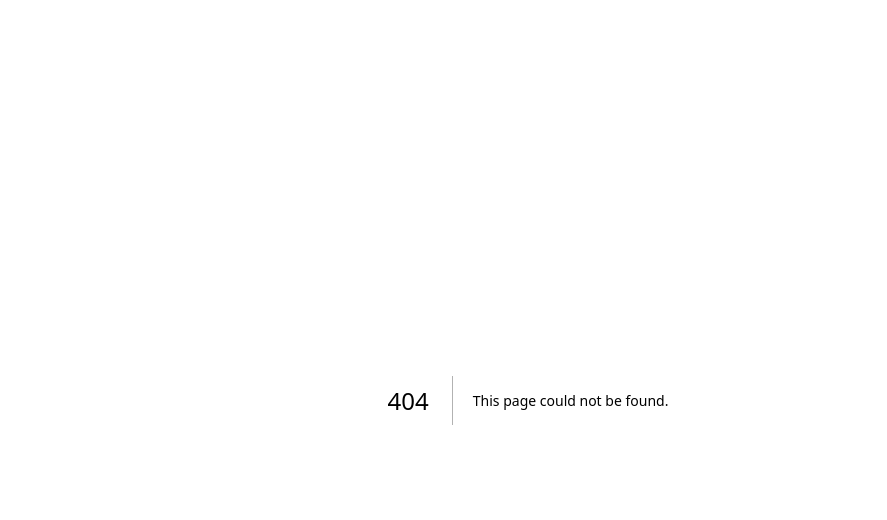
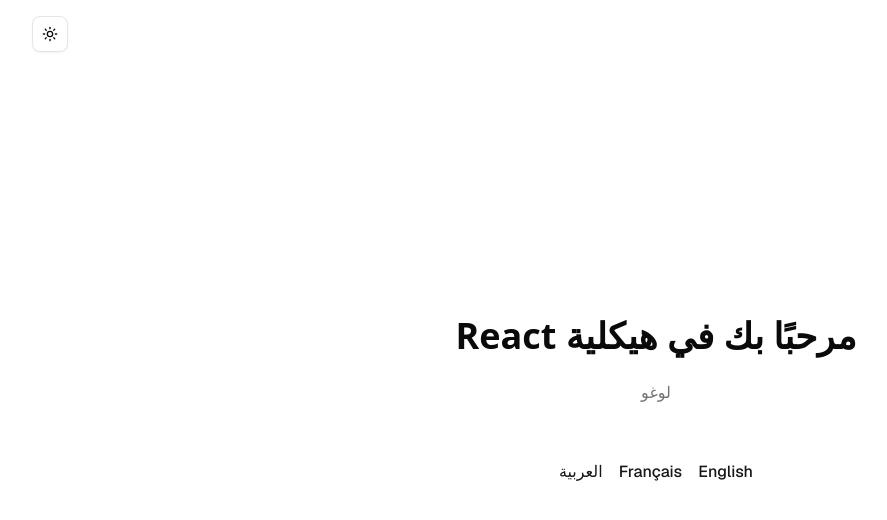
Before and after one commit to ronakkitpathsolutions/next-architecture, a Next.js app: page /ar in a window 1280 px wide. Before the commit this address had no page. Shown: the top 520 px of the page, without its empty margins (112-999 px from the left). Built offline with nearby package versions, Linux system fonts and the light colour scheme.

Commit message:
docs: update README and setup features
- Update README with new architecture details and stack
- Add dark mode and next-themes provider
- Setup next-intl SSR configuration with RTL detection
- Load locational JSON dictionaries directly from public/locales
- Fix strict type issues in routing configs

```diff
--- /dev/null
+++ b/app/[locale]/layout.tsx
@@ -0,0 +1,63 @@
+import type { Metadata } from 'next';
+import { Geist, Geist_Mono } from 'next/font/google';
+import '@/styles/index.css';
+import { NextIntlClientProvider } from 'next-intl';
+import { getMessages } from 'next-intl/server';
+import { notFound } from 'next/navigation';
+import { routing } from '@/i18n/routing';
+import { ThemeProvider } from '@/components/theme-provider';
+
+const geistSans = Geist({
+  variable: '--font-geist-sans',
+  subsets: ['latin'],
+});
+
+const geistMono = Geist_Mono({
+  variable: '--font-geist-mono',
+  subsets: ['latin'],
+});
+
+export const metadata: Metadata = {
+  title: 'Next Architecture',
+  description:
+    'A Next.js application demonstrating a clean architecture with a focus on maintainability and scalability.',
+};
+
+export default async function RootLayout({
+  children,
+  params,
+}: Readonly<{
+  children: React.ReactNode;
+  params: Promise<{ locale: string }>;
+}>) {
+  const { locale } = await params;
+
+  if (!routing.locales.includes(locale as (typeof routing.locales)[number])) {
+    notFound();
+  }
+
+  // Providing all messages to the client
+  // side is the easiest way to get started
+  const messages = await getMessages();
+
+  const isRtl = locale === 'ar';
+
+  return (
+    <html lang={locale} dir={isRtl ? 'rtl' : 'ltr'}>
+      <body
+        className={`${geistSans.variable} ${geistMono.variable} antialiased`}
+      >
+        <NextIntlClientProvider messages={messages}>
+          <ThemeProvider
+            attribute="class"
+            defaultTheme="system"
+            enableSystem
+            disableTransitionOnChange
+          >
+            {children}
+          </ThemeProvider>
+        </NextIntlClientProvider>
+      </body>
+    </html>
+  );
+}
--- /dev/null
+++ b/app/[locale]/page.tsx
@@ -0,0 +1,41 @@
+import { useTranslations } from 'next-intl';
+import Link from 'next/link';
+import { ThemeToggle } from '@/components/theme-toggle';
+
+export default function Home() {
+  const t = useTranslations('translation');
+  const commonT = useTranslations('common');
+
+  return (
+    <div className="flex min-h-screen flex-col items-center justify-center gap-6 bg-background p-8">
+      <h1 className="text-4xl font-bold">{t('welcome_message')}</h1>
+      <p className="text-muted-foreground">{commonT('logo')}</p>
+
+      <div className="flex items-center gap-4 mt-8">
+        <Link
+          href="/en"
+          className="text-primary hover:underline font-medium font-sans"
+        >
+          English
+        </Link>
+        <Link
+          href="/fr"
+          className="text-primary hover:underline font-medium font-sans"
+        >
+          Français
+        </Link>
+        <Link
+          href="/ar"
+          className="text-primary hover:underline font-medium font-sans"
+          dir="rtl"
+        >
+          العربية
+        </Link>
+      </div>
+
+      <div className="absolute top-4 right-4 rtl:left-4 rtl:right-auto">
+        <ThemeToggle />
+      </div>
+    </div>
+  );
+}
--- a/app/layout.tsx
+++ /dev/null
@@ -1,35 +0,0 @@
-import type { Metadata } from 'next';
-import { Geist, Geist_Mono } from 'next/font/google';
-import '../styles/index.css';
-
-const geistSans = Geist({
-  variable: '--font-geist-sans',
-  subsets: ['latin'],
-});
-
-const geistMono = Geist_Mono({
-  variable: '--font-geist-mono',
-  subsets: ['latin'],
-});
-
-export const metadata: Metadata = {
-  title: 'Next Architecture',
-  description:
-    'A Next.js application demonstrating a clean architecture with a focus on maintainability and scalability.',
-};
-
-export default function RootLayout({
-  children,
-}: Readonly<{
-  children: React.ReactNode;
-}>) {
-  return (
-    <html lang="en">
-      <body
-        className={`${geistSans.variable} ${geistMono.variable} antialiased`}
-      >
-        {children}
-      </body>
-    </html>
-  );
-}
--- a/app/page.tsx
+++ /dev/null
@@ -1,11 +0,0 @@
-const HomePage = () => {
-  return (
-    <div className="w-full h-screen flex justify-center items-center">
-      <h1 className="text-4xl font-bold text-center">
-        Welcome to the Home Page
-      </h1>
-    </div>
-  );
-};
-
-export default HomePage;
--- /dev/null
+++ b/components/theme-provider.tsx
@@ -0,0 +1,11 @@
+'use client';
+
+import * as React from 'react';
+import { ThemeProvider as NextThemesProvider } from 'next-themes';
+
+export function ThemeProvider({
+  children,
+  ...props
+}: React.ComponentProps<typeof NextThemesProvider>) {
+  return <NextThemesProvider {...props}>{children}</NextThemesProvider>;
+}
--- /dev/null
+++ b/components/theme-toggle.tsx
@@ -0,0 +1,40 @@
+'use client';
+
+import * as React from 'react';
+import { Moon, Sun } from 'lucide-react';
+import { useTheme } from 'next-themes';
+
+import { Button } from '@/components/ui/button';
+import {
+  DropdownMenu,
+  DropdownMenuContent,
+  DropdownMenuItem,
+  DropdownMenuTrigger,
+} from '@/components/ui/dropdown-menu';
+
+export function ThemeToggle() {
+  const { setTheme } = useTheme();
+
+  return (
+    <DropdownMenu>
+      <DropdownMenuTrigger asChild>
+        <Button variant="outline" size="icon">
+          <Sun className="h-[1.2rem] w-[1.2rem] rotate-0 scale-100 transition-all dark:-rotate-90 dark:scale-0" />
+          <Moon className="absolute h-[1.2rem] w-[1.2rem] rotate-90 scale-0 transition-all dark:rotate-0 dark:scale-100" />
+          <span className="sr-only">Toggle theme</span>
+        </Button>
+      </DropdownMenuTrigger>
+      <DropdownMenuContent align="end">
+        <DropdownMenuItem onClick={() => setTheme('light')}>
+          Light
+        </DropdownMenuItem>
+        <DropdownMenuItem onClick={() => setTheme('dark')}>
+          Dark
+        </DropdownMenuItem>
+        <DropdownMenuItem onClick={() => setTheme('system')}>
+          System
+        </DropdownMenuItem>
+      </DropdownMenuContent>
+    </DropdownMenu>
+  );
+}
--- /dev/null
+++ b/i18n/request.ts
@@ -0,0 +1,32 @@
+import { getRequestConfig } from 'next-intl/server';
+import { routing } from './routing';
+
+export default getRequestConfig(async ({ requestLocale }) => {
+  let locale = await requestLocale;
+
+  if (
+    !locale ||
+    !routing.locales.includes(locale as (typeof routing.locales)[number])
+  ) {
+    locale = routing.defaultLocale;
+  }
+
+  // Load common and translation namespaces from the public folder
+  const [common, translation] = await Promise.all([
+    import(`../public/locales/${locale}/common.json`)
+      .then((m) => m.default)
+      .catch(() => ({})),
+    import(`../public/locales/${locale}/translation.json`)
+      .then((m) => m.default)
+      .catch(() => ({})),
+  ]);
+
+  return {
+    locale,
+    // Provide a unified messages object to the provider
+    messages: {
+      common,
+      translation,
+    },
+  };
+});
--- /dev/null
+++ b/i18n/routing.ts
@@ -0,0 +1,10 @@
+import { defineRouting } from 'next-intl/routing';
+import { createNavigation } from 'next-intl/navigation';
+
+export const routing = defineRouting({
+  locales: ['en', 'fr', 'ar'],
+  defaultLocale: 'en',
+});
+
+export const { Link, redirect, usePathname, useRouter } =
+  createNavigation(routing);
--- a/next.config.ts
+++ b/next.config.ts
@@ -1,7 +1,10 @@
 import type { NextConfig } from 'next';
+import createNextIntlPlugin from 'next-intl/plugin';
+
+const withNextIntl = createNextIntlPlugin('./i18n/request.ts');
 
 const nextConfig: NextConfig = {
   /* config options here */
 };
 
-export default nextConfig;
+export default withNextIntl(nextConfig);
--- a/package.json
+++ b/package.json
@@ -34,6 +34,7 @@
     "clsx": "^2.1.1",
     "lucide-react": "^0.577.0",
     "next": "16.1.6",
+    "next-intl": "^4.8.3",
     "next-themes": "^0.4.6",
     "radix-ui": "^1.4.3",
     "react": "19.2.3",
--- a/proxy.ts
+++ b/proxy.ts
@@ -1,19 +1,9 @@
-import { NextResponse } from 'next/server';
-import type { NextRequest } from 'next/server';
+import createMiddleware from 'next-intl/middleware';
+import { routing } from '@/i18n/routing';
 
-export function proxy(request: NextRequest): NextResponse {
-  return NextResponse.next();
-}
+export const proxy = createMiddleware(routing);
 
 export const config = {
-  matcher: [
-    /*
-     * Match all request paths except:
-     * - api (API routes)
-     * - _next/static (static files)
-     * - _next/image (image optimization files)
-     * - favicon.ico, sitemap.xml, robots.txt (metadata files)
-     */
-    '/((?!api|_next/static|_next/image|favicon.ico|sitemap.xml|robots.txt).*)',
-  ],
+  // Match only internationalized pathnames
+  matcher: ['/', '/(ar|en|fr)/:path*', '/((?!api|_next|_vercel|.*\\..*).*)'],
 };
```
Also changed, not shown: 2 other files (tests, documents, lock files or other folders).
